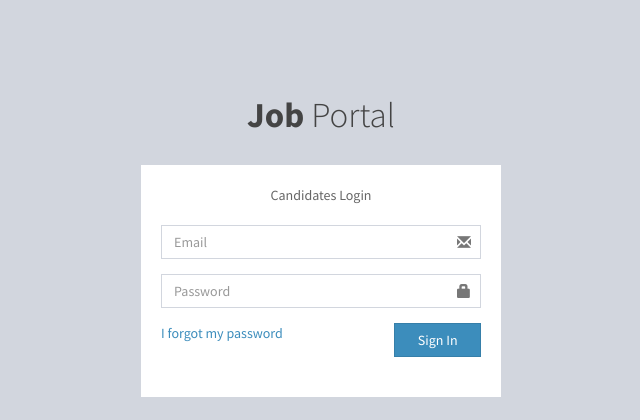
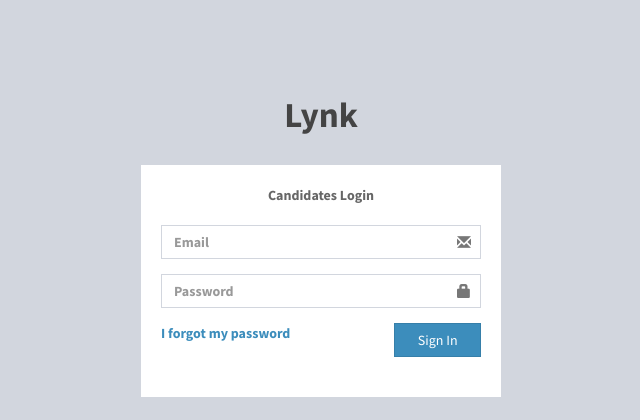
Before and after one commit to kafesu/test, a PHP site: page /login-candidates.php in a window 1280 px wide. Shown: the top 420 px of the page, without its empty margins (319-959 px from the left). Run offline with PHP 8.4, Linux system fonts and the light colour scheme; some libraries are stand-ins or nearby versions.

Commit message:
Update login-candidates.php

```diff
--- a/login-candidates.php
+++ b/login-candidates.php
@@ -11,7 +11,7 @@ if(isset($_SESSION['id_user']) || isset($_SESSION['id_company'])) {
 <head>
   <meta charset="utf-8">
   <meta http-equiv="X-UA-Compatible" content="IE=edge">
-  <title>Takura Job Place</title>
+  <title>Lynk</title>
   <!-- Tell the browser to be responsive to screen width -->
   <meta content="width=device-width, initial-scale=1, maximum-scale=1, user-scalable=no" name="viewport">
   <!-- Bootstrap 3.3.7 -->
@@ -38,7 +38,7 @@ if(isset($_SESSION['id_user']) || isset($_SESSION['id_company'])) {
 <body class="hold-transition login-page">
 <div class="login-box">
   <div class="login-logo">
-    <a href="index.php"><b>Job</b> Portal</a>
+    <a href="index.php"><b>Lynk</a>
   </div>
   <!-- /.login-logo -->
   <div class="login-box-body">
```
